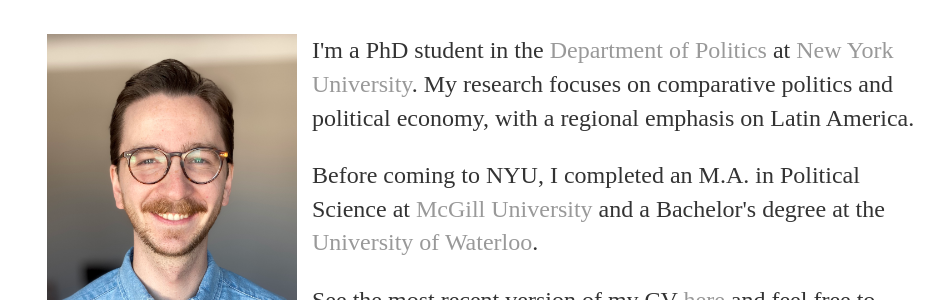
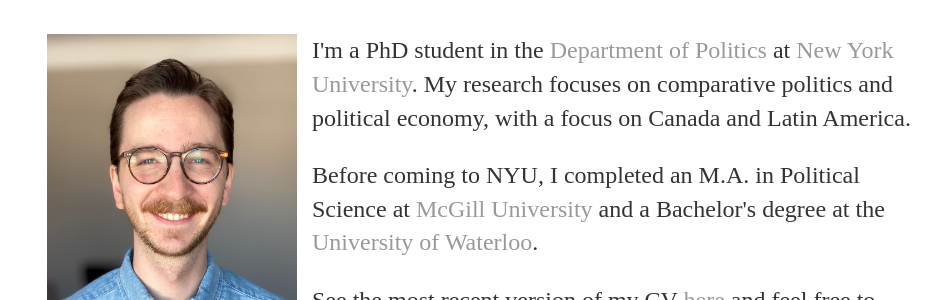
Before and after one commit to mark-williamson/mark-williamson.github.io, a Jekyll site: the page built from index.html, in a window 1280 px wide. Shown: the part 163-463 px from the top of the page, without its empty margins (160-1104 px from the left). Built offline with Jekyll 4.4.1, drawn with Linux system fonts in a browser that asks for light colours.

Commit message:
Update index.html

```diff
--- a/index.html
+++ b/index.html
@@ -5,7 +5,7 @@
 <div class="blurb">
 	<h1>Mark Williamson</h1>
 	<img src="assets/profile_photo2.jpeg" style="padding:0 15px;width:250px;float:left;"/>
-	<p> I'm a PhD student in the <a href="http://as.nyu.edu/politics.html">Department of Politics</a> at <a href="nyu.edu">New York University</a>. My research focuses on comparative politics and political economy, with a regional emphasis on Latin America. </p>
+	<p> I'm a PhD student in the <a href="http://as.nyu.edu/politics.html">Department of Politics</a> at <a href="nyu.edu">New York University</a>. My research focuses on comparative politics and political economy, with a focus on Canada and Latin America. </p>
 	<p> Before coming to NYU, I completed an M.A. in Political Science at <a href="http://mcgill.ca">McGill University</a> and a Bachelor's degree at the <a href="http://uwaterloo.ca">University of Waterloo</a>.</p>
 	<p> See the most recent version of my CV <a href="/cv">here</a> and feel free to reach out over <a href="mailto:mark.williamson@nyu.edu">email</a>.</p>
 </div><!-- /.blurb -->
```
